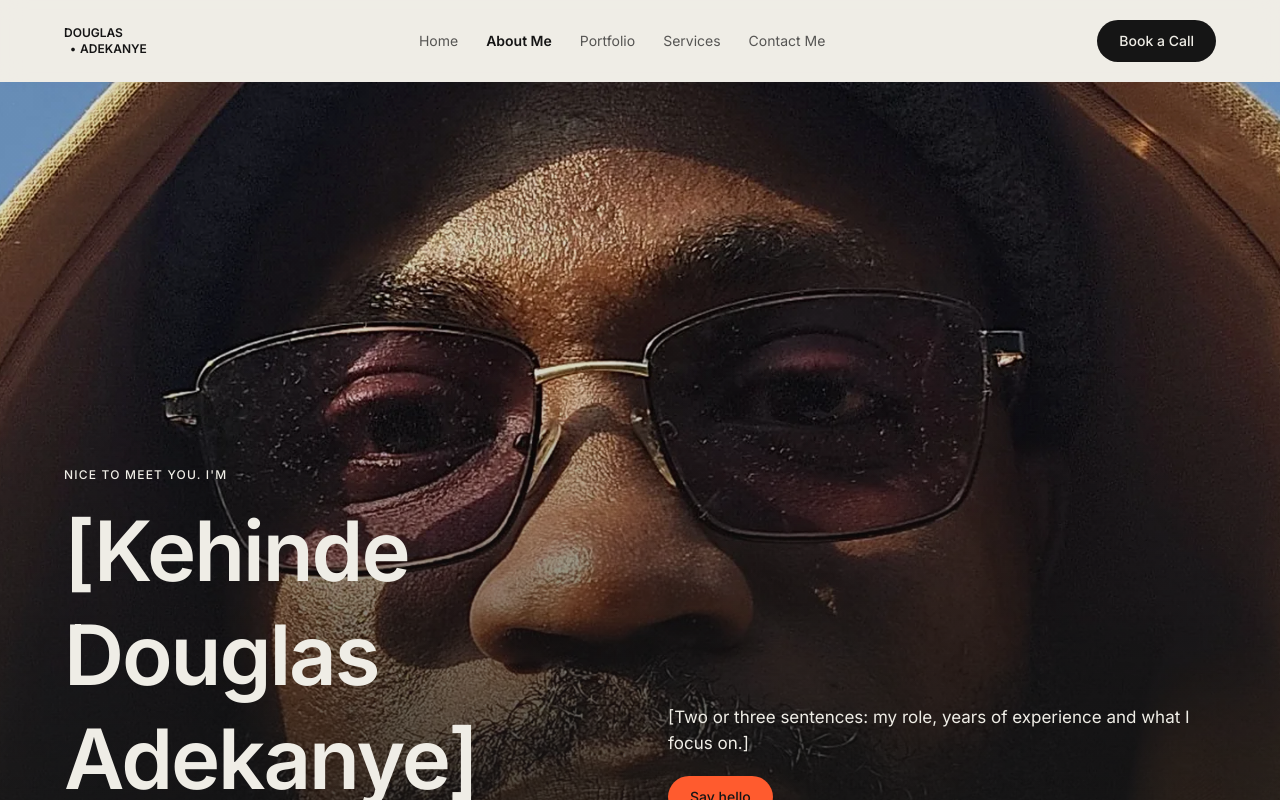
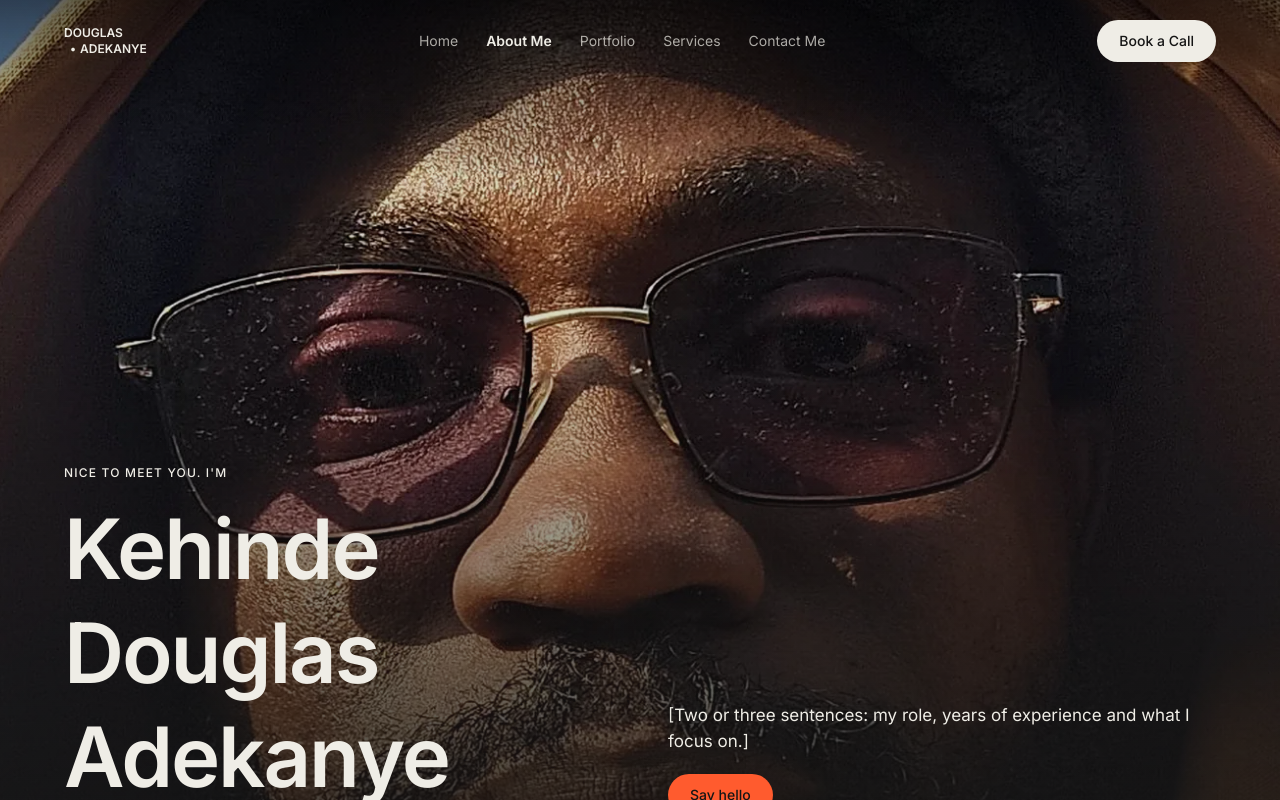
Before and after one commit to Eaglesword07/Portfolio, a React (Vite) app: page /about in a window 1280 px wide. Shown: the top 800 px of the page. Built offline with nearby package versions, Linux system fonts and the light colour scheme.

Commit message:
feat: transparent navbar over about hero

```diff
--- a/src/components/about/AboutHero.jsx
+++ b/src/components/about/AboutHero.jsx
@@ -4,7 +4,7 @@ import Parallax from "../ui/Parallax";
 
 export default function AboutHero() {
   return (
-    <section className="relative flex min-h-[min(100vh,820px)] items-end overflow-hidden text-paper">
+    <section className="relative flex min-h-[calc(min(100vh,820px)+80px)] items-end overflow-hidden pt-20 text-paper">
       <div className="absolute inset-0">
         <Parallax rounded="rounded-none" className="h-full">
           <img
@@ -15,14 +15,17 @@ export default function AboutHero() {
           />
         </Parallax>
       </div>
+
+      {/* fades: dark at the bottom for the text, dark at the top for the navbar */}
       <div className="absolute inset-0 bg-[linear-gradient(to_top,rgba(21,21,21,.88),rgba(21,21,21,.15)_65%)]" />
+      <div className="absolute inset-x-0 top-0 h-44 bg-[linear-gradient(to_bottom,rgba(0,0,0,.55),rgba(0,0,0,0))]" />
 
       <div className="relative grid w-full gap-8 px-5 pb-16 md:grid-cols-2 md:items-end md:gap-14 md:px-16">
         <div>
           <Eyebrow>Nice to meet you. I'm</Eyebrow>
           <h1 className="mt-4 text-[clamp(40px,6.5vw,92px)]">
             <span className="block overflow-hidden pb-[0.08em]">
-              <span className="inline-block motion-safe:animate-up">[Kehinde Douglas Adekanye]</span>
+              <span className="inline-block motion-safe:animate-up">Kehinde Douglas Adekanye</span>
             </span>
           </h1>
         </div>
--- a/src/components/layout/Navbar.jsx
+++ b/src/components/layout/Navbar.jsx
@@ -6,26 +6,43 @@ import Button from "../ui/Button";
 export default function Navbar() {
   const [open, setOpen] = useState(false);
   const [scrolled, setScrolled] = useState(false);
+  const [pastHero, setPastHero] = useState(false);
   const { pathname } = useLocation();
-  const dark = pathname === "/contact"; // the Contact page is black
+  const onContact = pathname === "/contact"; // black page
+  const onAbout = pathname === "/about"; // full-bleed photo hero
 
   useEffect(() => {
-    const onScroll = () => setScrolled(window.scrollY > 24);
+    const onScroll = () => {
+      const y = window.scrollY;
+      setScrolled(y > 24);
+      setPastHero(y > Math.min(window.innerHeight, 820));
+    };
     onScroll();
     window.addEventListener("scroll", onScroll, { passive: true });
     return () => window.removeEventListener("scroll", onScroll);
   }, []);
 
+  // Light text is used whenever the bar sits over something dark
+  const lightText = onContact || (onAbout && !pastHero && !open);
+
+  let bar;
+  if (onContact) {
+    bar = `fixed inset-x-0 top-0 text-paper transition-colors duration-300 ${
+      scrolled || open ? "bg-black" : "bg-transparent"
+    }`;
+  } else if (onAbout) {
+    const state = open || pastHero
+      ? "bg-paper/90 text-ink backdrop-blur-md"
+      : scrolled
+        ? "bg-black/55 text-paper backdrop-blur-md"
+        : "bg-transparent text-paper";
+    bar = `fixed inset-x-0 top-0 transition-colors duration-300 ${state}`;
+  } else {
+    bar = "sticky top-0 bg-paper/90 text-ink backdrop-blur-md";
+  }
+
   const linkClass = ({ isActive }) =>
     `transition-opacity hover:opacity-100 ${isActive ? "font-semibold opacity-100" : "opacity-70"}`;
-
-  // Contact page: floats over the page, see-through at the top, solid black once scrolled.
-  // Other pages: sticky with a light blurred background.
-  const bar = dark
-    ? `fixed inset-x-0 top-0 text-paper transition-colors duration-300 ${
-        scrolled || open ? "bg-black" : "bg-transparent"
-      }`
-    : "sticky top-0 bg-paper/90 text-ink backdrop-blur-md";
 
   return (
     <header className={`z-50 ${bar}`}>
@@ -60,7 +77,7 @@ export default function Navbar() {
 
         <div className="flex items-center gap-3">
           <div className="hidden md:block">
-            <Button to="/contact" variant={dark ? "light" : "dark"}>
+            <Button to="/contact" variant={lightText ? "light" : "dark"}>
               Book a Call
             </Button>
           </div>
@@ -87,7 +104,7 @@ export default function Navbar() {
               </li>
             ))}
           </ul>
-          <Button to="/contact" variant={dark ? "light" : "dark"} onClick={() => setOpen(false)}>
+          <Button to="/contact" variant={lightText ? "light" : "dark"} onClick={() => setOpen(false)}>
             Book a Call
           </Button>
         </div>
```
